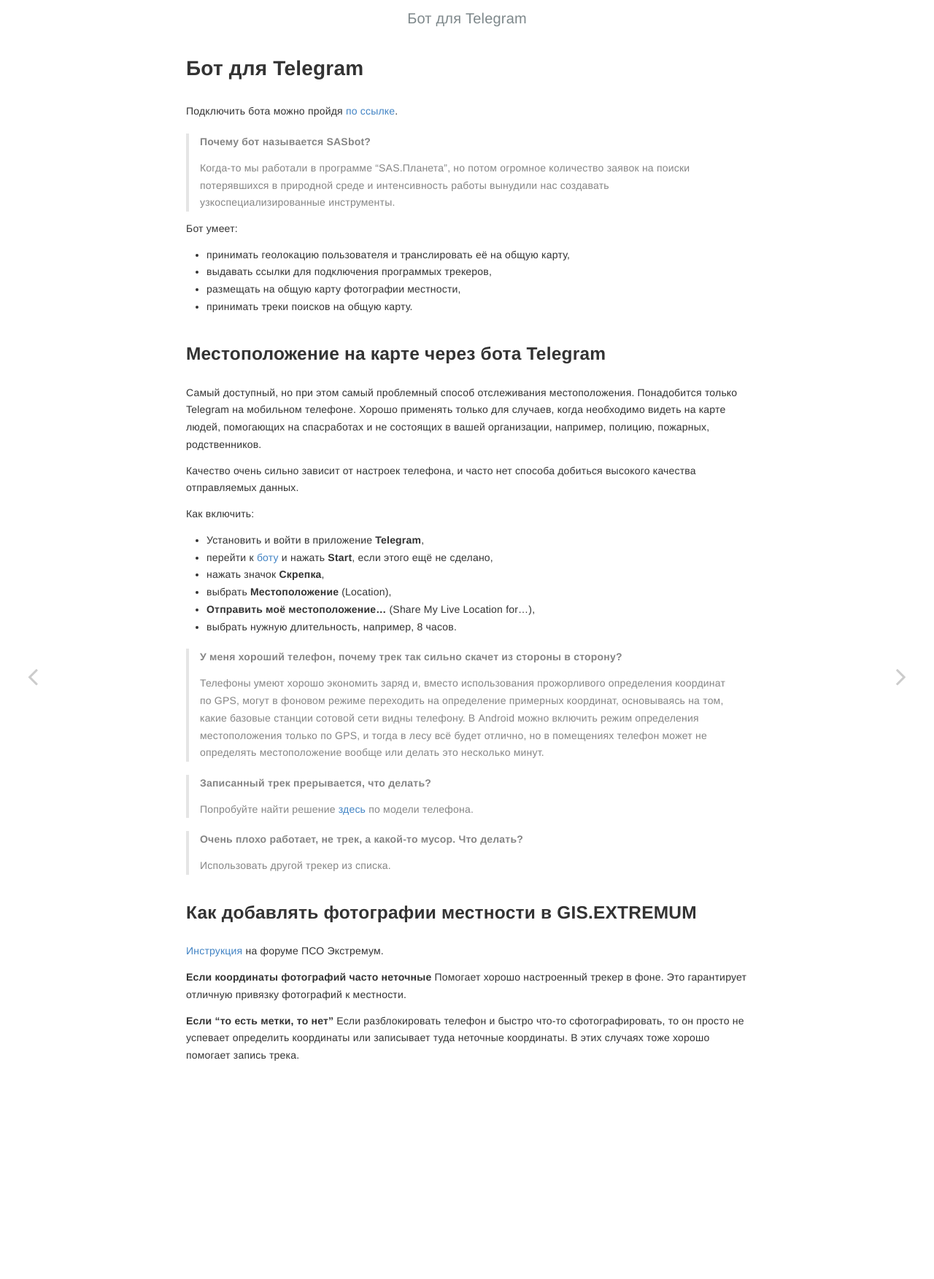
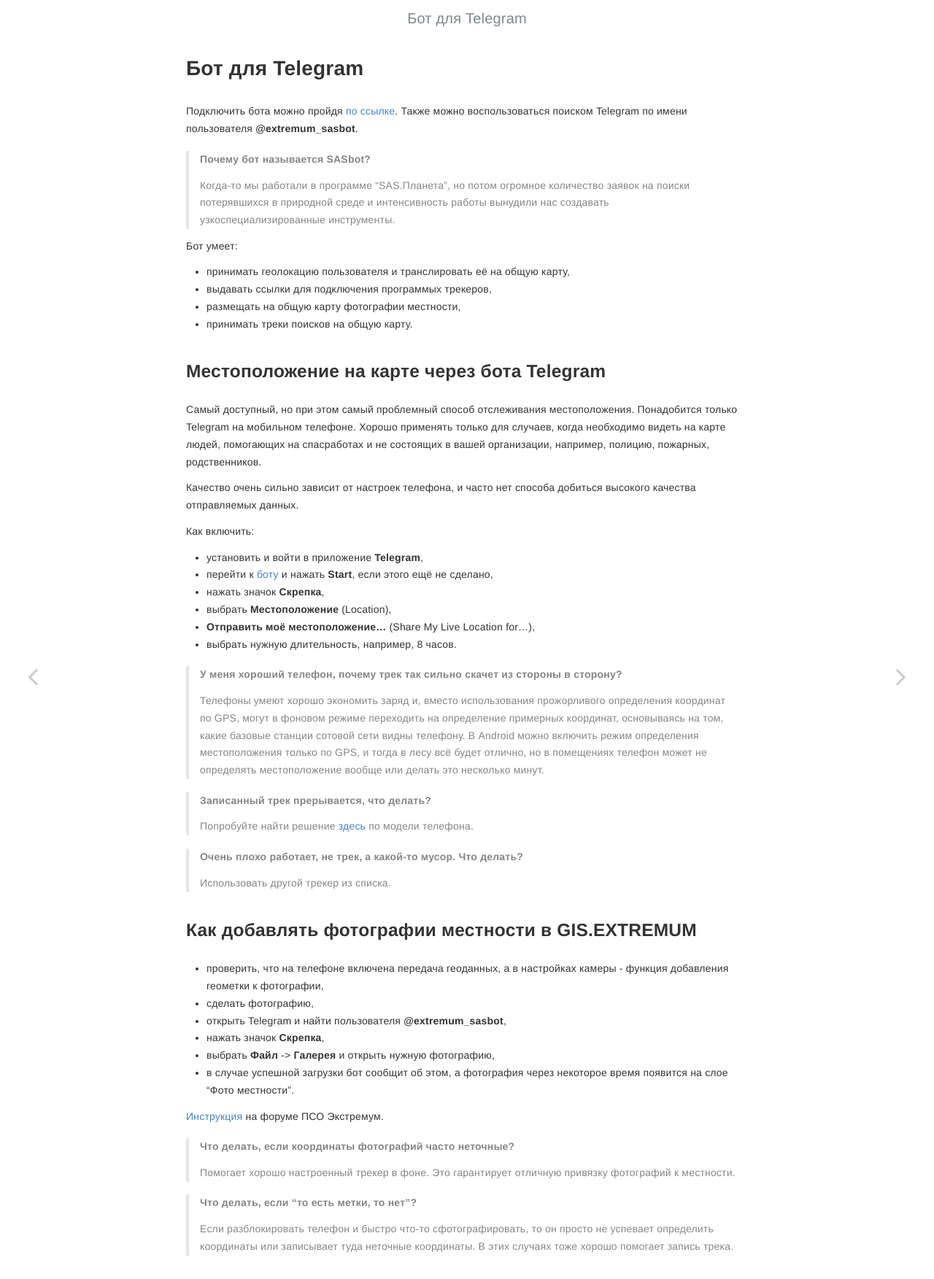
Before and after one commit to extremum-search-and-rescue/help.gis, a Jekyll site: the page built from _posts/2023-06-16-telegram-bot.md, in a window 1280 px wide. Shown: the whole page at 73% size. Built offline with Jekyll 4.4.1, drawn with Linux system fonts in a browser that asks for light colours.

Commit message:
Update 2023-06-16-telegram-bot.md

```diff
--- a/_posts/2023-06-16-telegram-bot.md
+++ b/_posts/2023-06-16-telegram-bot.md
@@ -4,7 +4,7 @@ date: 2023-06-16
 layout: post
 ---
 
-Подключить бота можно пройдя [по ссылке](https://t.me/@extremum_sasbot).
+Подключить бота можно пройдя [по ссылке](https://t.me/@extremum_sasbot). Также можно воспользоваться поиском Telegram по имени пользователя **@extremum_sasbot**.
 
 > ##### Почему бот называется **SASbot**?
 > Когда-то мы работали в программе "SAS.Планета", но потом огромное количество заявок на поиски потерявшихся в природной среде и интенсивность работы вынудили нас создавать узкоспециализированные инструменты.
@@ -21,7 +21,7 @@ layout: post
 Качество очень сильно зависит от настроек телефона, и часто нет способа добиться высокого качества отправляемых данных.
 
 Как включить:
-- Установить и войти в приложение **Telegram**,
+- установить и войти в приложение **Telegram**,
 - перейти к [боту](https://t.me/@extremum_sasbot) и нажать **Start**, если этого ещё не сделано,
 - нажать значок **Скрепка**,
 - выбрать **Местоположение** (Location),
@@ -38,10 +38,17 @@ layout: post
 > Использовать другой трекер из списка.
 
 ## Как добавлять фотографии местности в GIS.EXTREMUM
+- проверить, что на телефоне включена передача геоданных, а в настройках камеры - функция добавления геометки к фотографии,
+- сделать фотографию,
+- открыть Telegram и найти пользователя **@extremum_sasbot**,
+- нажать значок **Скрепка**,
+- выбрать **Файл** -> **Галерея** и открыть нужную фотографию,
+- в случае успешной загрузки бот сообщит об этом, а фотография через некоторое время появится на слое "Фото местности".
+
 [Инструкция](http://forum.extremum.org/viewtopic.php?f=6&t=24782) на форуме ПСО Экстремум.
 
-**Если координаты фотографий часто неточные**
-Помогает хорошо настроенный трекер в фоне. Это гарантирует отличную привязку фотографий к местности.
+> ##### Что делать, если координаты фотографий часто неточные?
+> Помогает хорошо настроенный трекер в фоне. Это гарантирует отличную привязку фотографий к местности.
 
-**Если "то есть метки, то нет"**
-Если разблокировать телефон и быстро что-то сфотографировать, то он просто не успевает определить координаты или записывает туда неточные координаты. В этих случаях тоже хорошо помогает запись трека.
+> ##### Что делать, если "то есть метки, то нет"?
+> Если разблокировать телефон и быстро что-то сфотографировать, то он просто не успевает определить координаты или записывает туда неточные координаты. В этих случаях тоже хорошо помогает запись трека.
```
